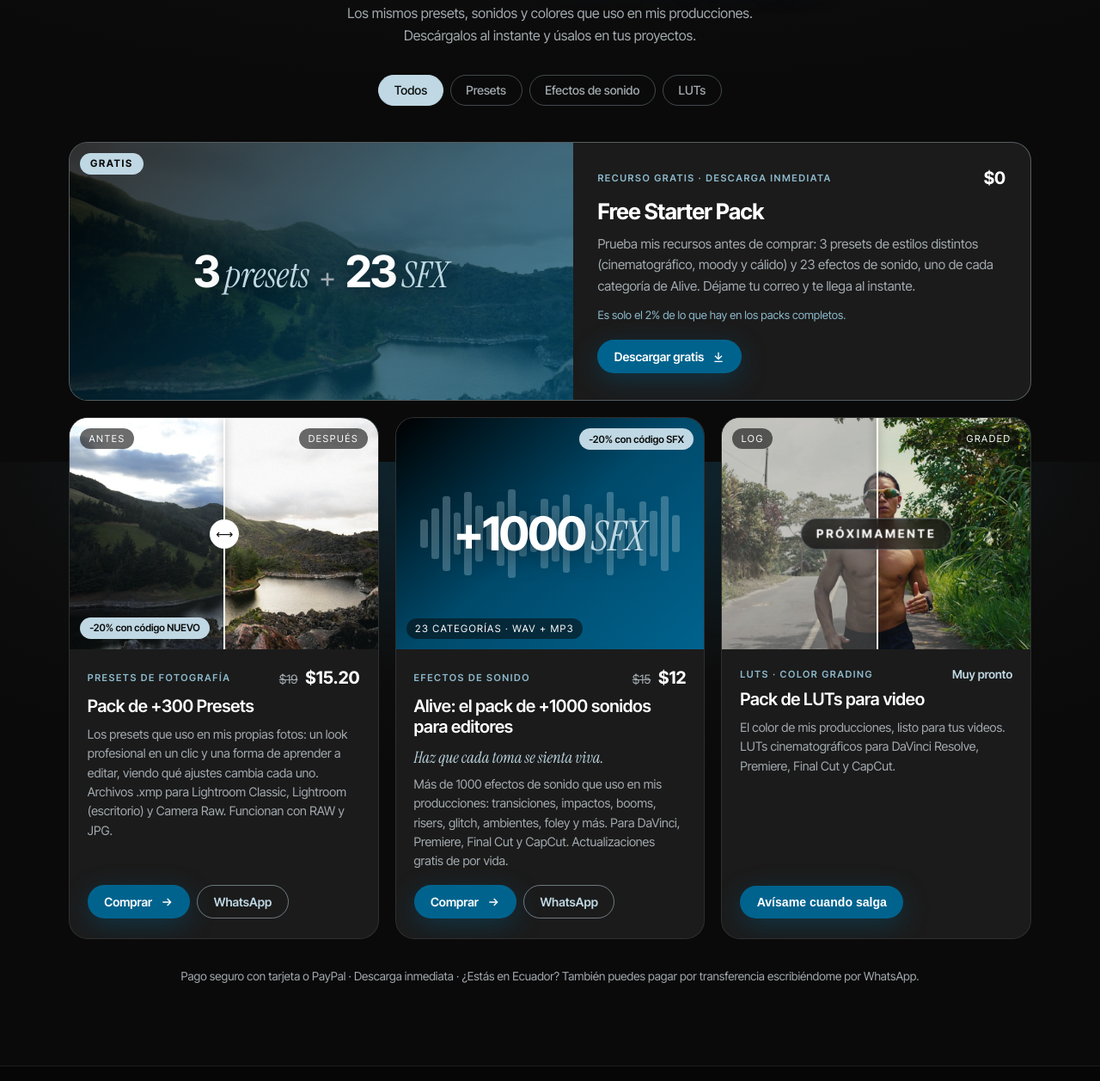
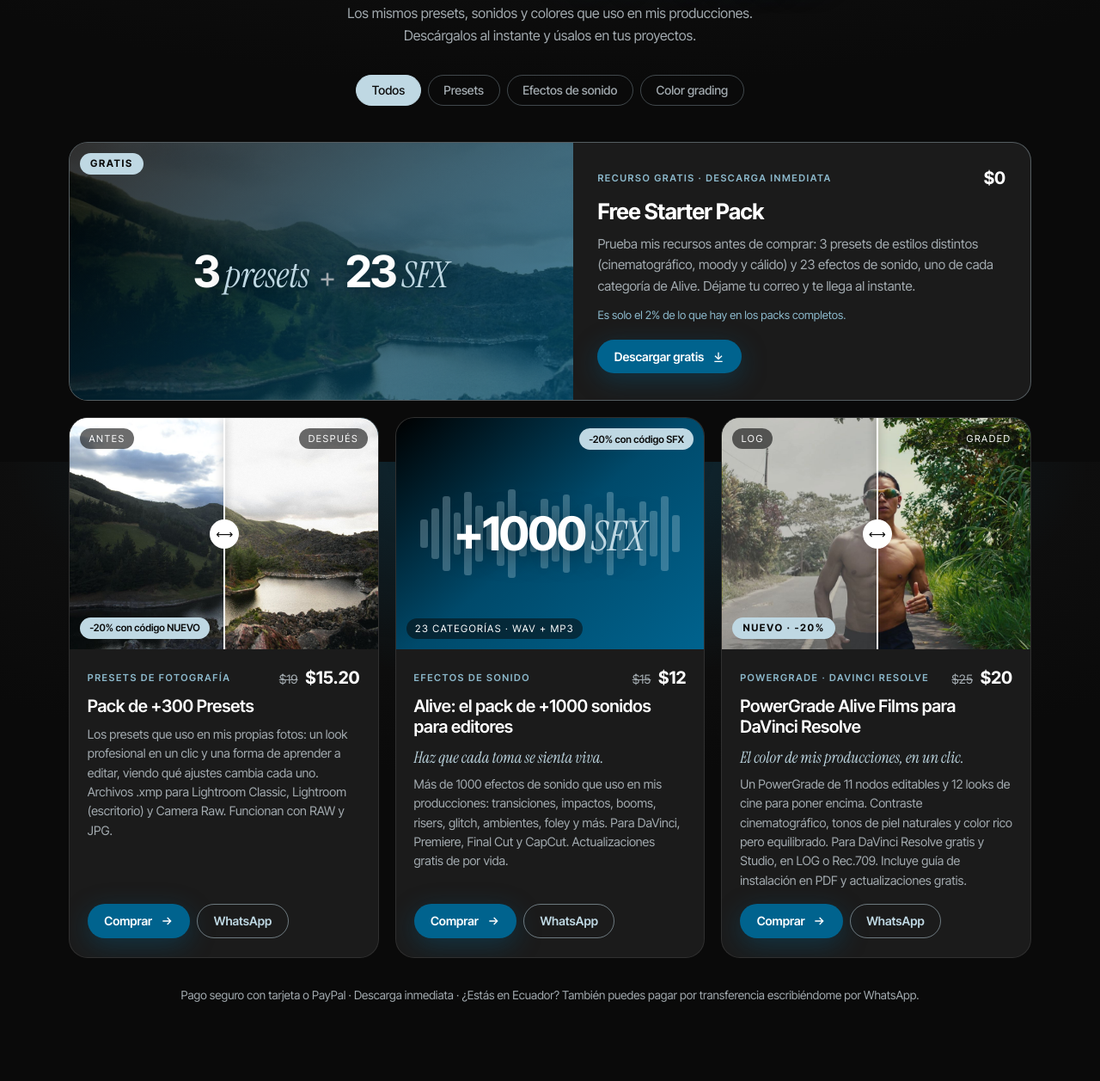
Before and after one commit to Muwaiec/alexander-antamba-web, a plain HTML site: page public/recursos/index.html in a window 1280 px wide. Shown: the part 263-1520 px from the top of the page at 86% size. Drawn offline with Linux system fonts and the light colour scheme.

Commit message:
Recursos: lanza PowerGrade Alive Films para DaVinci Resolve
Co-Authored-By: Claude Opus 5.5 <noreply@anthropic.com>
Claude-Session: https://claude.ai/code/session_0198tCPZaVcmWSUSaGr6TjNu

```diff
--- a/public/recursos/index.html
+++ b/public/recursos/index.html
@@ -248,6 +248,7 @@
   .prod-ctas{display:flex;gap:.5rem;margin-top:.4rem}
   .badge-soon{position:absolute;left:50%;top:50%;transform:translate(-50%,-50%);z-index:3;pointer-events:none;font-weight:700;font-size:.85rem;letter-spacing:.2em;text-transform:uppercase;padding:.6rem 1.1rem;border-radius:999px;background:rgba(10,10,10,.7);backdrop-filter:blur(8px);border:1px solid rgba(191,216,227,.4)}
   .prod.soon .ba-line::after{display:none}
+  .badge-new{position:absolute;left:12px;bottom:12px;z-index:3;pointer-events:none;font-size:.72rem;font-weight:700;letter-spacing:.14em;text-transform:uppercase;padding:.35rem .75rem;border-radius:999px;background:var(--light);color:#0a0a0a}
   .soon-price{font-size:.85rem;font-weight:600;color:var(--light)}
   .prod-tagline{display:block;color:var(--light);font-family:var(--serif);font-style:italic;font-size:1.15rem;margin-bottom:.35rem}
   .free{width:min(1120px,calc(100% - 32px));margin:0 auto 1.2rem;display:grid;grid-template-columns:1.1fr 1fr;border-radius:22px;overflow:hidden;background:#1b1b1b;border:1px solid rgba(191,216,227,.35);transition:border-color .3s,transform .3s}
@@ -377,7 +378,7 @@
       <button class="chip on" data-f="all">Todos</button>
       <button class="chip" data-f="presets">Presets</button>
       <button class="chip" data-f="sonido">Efectos de sonido</button>
-      <button class="chip" data-f="luts">LUTs</button>
+      <button class="chip" data-f="luts">Color grading</button>
     </div>
   </div>
   <article class="free">
@@ -426,20 +427,20 @@
         <div class="prod-ctas"><a class="pill primary sm" href="https://alexanderantamba.gumroad.com/l/cmfhbc" target="_blank" rel="noopener">Comprar <svg viewBox="0 0 24 24" fill="none" stroke="currentColor" stroke-width="2"><path d="M5 12h14M13 6l6 6-6 6"/></svg></a><a class="pill ghost sm" href="https://wa.me/593989533689?text=Hola%20Alexander%2C%20quiero%20comprar%20Alive%2C%20el%20pack%20de%20efectos%20de%20sonido" target="_blank" rel="noopener">WhatsApp</a></div>
       </div>
     </article>
-    <article class="prod soon" data-cat="luts">
+    <article class="prod" data-cat="luts">
       <div class="prod-media ba" style="--x:50%">
-        <img src="/img/recursos/luts-despues.jpg" alt="Video con color grading">
+        <img src="/img/recursos/luts-despues.jpg" alt="Video con el look de PowerGrade Alive Films">
         <img class="ba-before" src="/img/recursos/luts-antes.jpg" alt="Video sin color grading">
         <span class="ba-lbl l">Log</span><span class="ba-lbl r">Graded</span>
         <div class="ba-line"></div>
         <input class="ba-range" type="range" min="0" max="100" value="50" aria-label="Comparar antes y después">
-        <span class="badge-soon">Próximamente</span>
+        <span class="badge-new">Nuevo · -20%</span>
       </div>
       <div class="prod-body">
-        <div class="prod-top"><span class="tag">LUTs · Color grading</span><span class="price soon-price">Muy pronto</span></div>
-        <h3>Pack de LUTs para video</h3>
-        <p>El color de mis producciones, listo para tus videos. LUTs cinematográficos para DaVinci Resolve, Premiere, Final Cut y CapCut.</p>
-        <div class="prod-ctas"><button class="pill primary sm notify-open" data-product="Pack de LUTs para video">Avísame cuando salga</button></div>
+        <div class="prod-top"><span class="tag">PowerGrade · DaVinci Resolve</span><span class="price"><s>$25</s> $20</span></div>
+        <h3>PowerGrade Alive Films para DaVinci Resolve</h3>
+        <p><span class="prod-tagline">El color de mis producciones, en un clic.</span> Un PowerGrade de 11 nodos editables y 12 looks de cine para poner encima. Contraste cinematográfico, tonos de piel naturales y color rico pero equilibrado. Para DaVinci Resolve gratis y Studio, en LOG o Rec.709. Incluye guía de instalación en PDF y actualizaciones gratis.</p>
+        <div class="prod-ctas"><a class="pill primary sm" href="https://alexanderantamba.gumroad.com/l/powergradealive" target="_blank" rel="noopener">Comprar <svg viewBox="0 0 24 24" fill="none" stroke="currentColor" stroke-width="2"><path d="M5 12h14M13 6l6 6-6 6"/></svg></a><a class="pill ghost sm" href="https://wa.me/593989533689?text=Hola%20Alexander%2C%20quiero%20comprar%20el%20PowerGrade%20Alive%20Films" target="_blank" rel="noopener">WhatsApp</a></div>
       </div>
     </article>
   </div>
```
